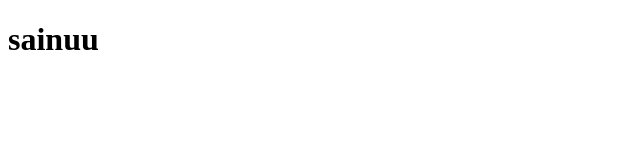
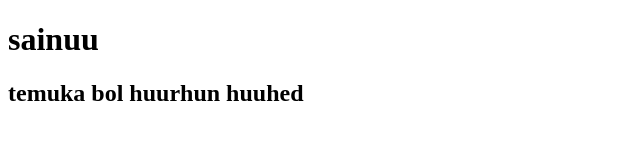
Before and after one commit to Suhbat0423/house, a website: page src/index.html in a window 1280 px wide. Shown: the whole page, without its empty margins (0-640 px from the left). Drawn offline with Linux system fonts and the light colour scheme.

Commit message:
h2-iig nemelee

```diff
--- a/src/index.html
+++ b/src/index.html
@@ -7,5 +7,6 @@
   </head>
   <body>
     <h1>sainuu</h1>
-</body>
+    <h2>temuka bol huurhun huuhed</h2>
+  </body>
 </html>
```
